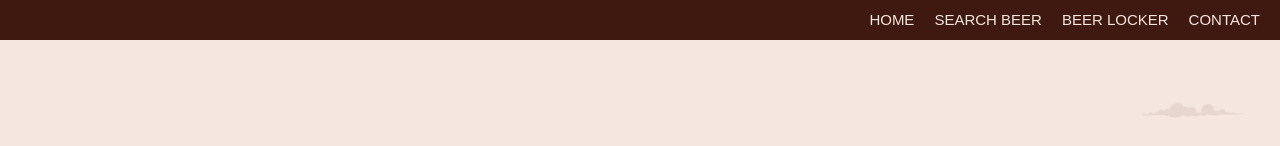
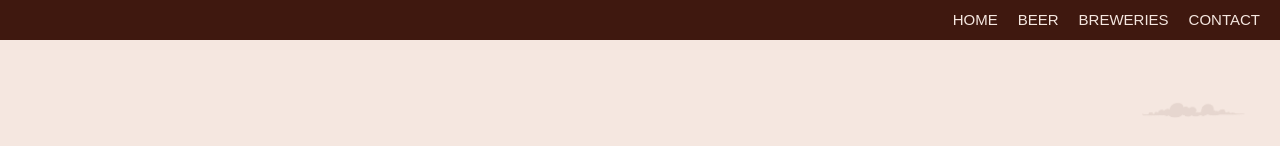
Before and after one commit to jasonlucas907/beer-scouts, a React (Create React App) app: page / in a window 1280 px wide. Shown: the top 146 px of the page. Built offline with nearby package versions, Linux system fonts and the light colour scheme.

Commit message:
change nav

```diff
--- a/src/Header/Header.js
+++ b/src/Header/Header.js
@@ -9,8 +9,8 @@ const Header = ({ pageChange }) => {
     <div className='header-container'>
 
       <p className='navigation' onClick={ () => pageChange('contact') }>CONTACT</p>
-      <p className='navigation' onClick={ () => pageChange('beer-locker') }>BEER LOCKER</p>
-      <p className='navigation' onClick={ () => pageChange('beer-search') }>SEARCH BEER</p>
+      <p className='navigation' onClick={ () => pageChange('breweries') }>BREWERIES</p>
+      <p className='navigation' onClick={ () => pageChange('beer') }>BEER</p>
       <p className='navigation' onClick={ () => pageChange('home') }>HOME</p>
 
     </div>
--- a/src/HomePage/HomePage.css
+++ b/src/HomePage/HomePage.css
@@ -30,7 +30,7 @@
   height: 100%;
   position: absolute;
   top: -50px;
-  z-index: 10;
+  z-index: 9;
   display: flex;
   align-items: center;
   justify-content: center;
--- a/src/PageStrip/PageStrip.css
+++ b/src/PageStrip/PageStrip.css
@@ -22,12 +22,12 @@
   right: 100%;
 }
 
-.beer-search-position  {
+.beer-position  {
   top: 0%;
   right: 200%;
 }
 
-.beer-locker-position  {
+.breweries-position  {
   top: 0%;
   right: 300%;
 }
--- a/src/PageStrip/PageStrip.js
+++ b/src/PageStrip/PageStrip.js
@@ -1,8 +1,8 @@
 import React from 'react';
 import HomePage from '../HomePage/HomePage.js';
 import Contact from '../Contact/Contact.js';
-import BeerSearch from '../BeerSearch/BeerSearch.js';
-import BeerLocker from '../BeerLocker/BeerLocker.js';
+import Beer from '../Beer/Beer.js';
+import Breweries from '../Breweries/Breweries.js';
 import './PageStrip.css';
 
 
@@ -14,8 +14,8 @@ const PageStrip = ({ pagePosition }) => {
 
       < Contact />
       < HomePage />
-      < BeerSearch />
-      < BeerLocker />
+      < Beer />
+      < Breweries />
 
     </div>
   )
```
Also changed, not shown: src/Beer/Beer.js (renamed from src/BeerSearch/BeerSearch.js, +4 -4 lines), src/Breweries/Breweries.js (renamed from src/BeerLocker/BeerLocker.js, +4 -4 lines), src/Beer/Beer.css (renamed from src/BeerSearch/BeerSearch.css), src/Breweries/Breweries.css (renamed from src/BeerLocker/BeerLocker.css).
